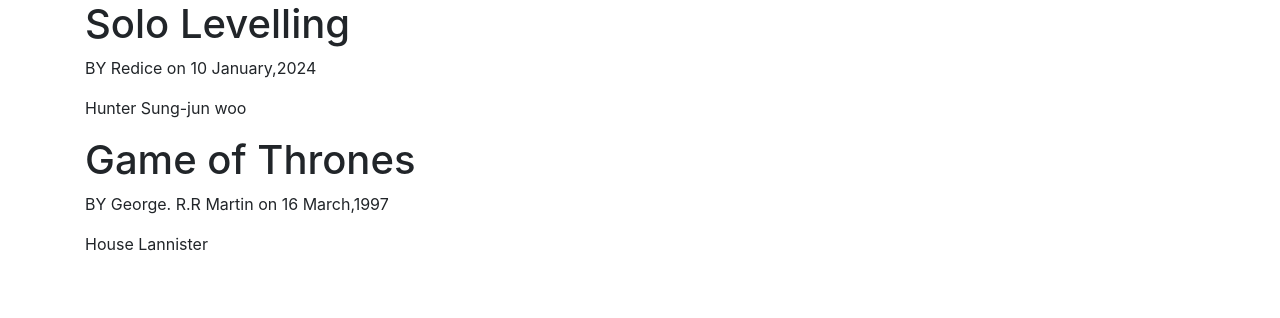
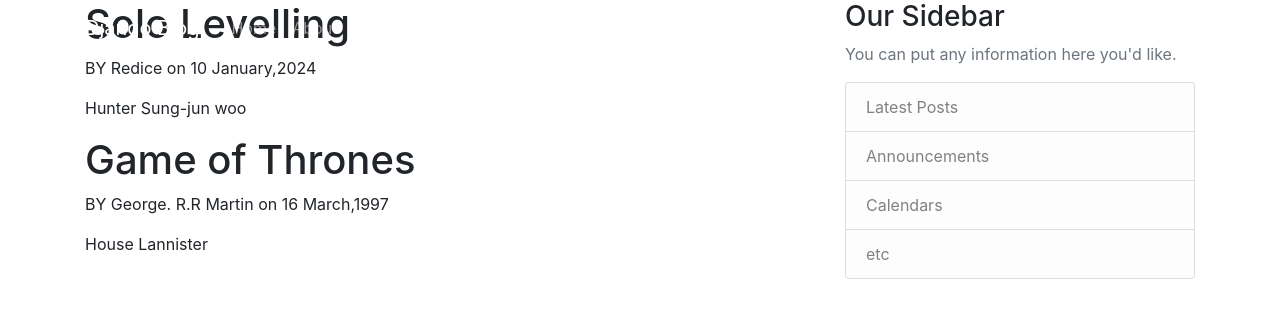
Before and after one commit to Muyi2905/Blog-App, a Django app: page / in a window 1280 px wide. Shown: the top 318 px of the page. Run offline with Django 5.2, Linux system fonts and the light colour scheme; some libraries are stand-ins or nearby versions.

Commit message:
styling added

```diff
--- a/blog/templates/blog/base.html
+++ b/blog/templates/blog/base.html
@@ -8,20 +8,60 @@
     <link rel="stylesheet" href="https://cdn.jsdelivr.net/npm/bootstrap@4.0.0/dist/css/bootstrap.min.css" integrity="sha384-Gn5384xqQ1aoWXA+058RXPxPg6fy4IWvTNh0E263XmFcJlSAwiGgFAW/dAiS6JXm" crossorigin="anonymous">
 
     <title>
-        {% if title %}Django Blog - {{ title }}
-        {% else %}Django Blog
+        {% if title %}
+            Django Blog - {{ title }}
+        {% else %}
+            Django Blog
         {% endif %}
     </title>
 </head>
-</head>
 <body>
 
-    <script src="https://code.jquery.com/jquery-3.2.1.slim.min.js" integrity="sha384-KJ3o2DKtIkvYIK3UENzmM7KCkRr/rE9/Qpg6aAZGJwFDMVNA/GpGFF93hXpG5KkN" crossorigin="anonymous"></script>
-    <script src="https://cdn.jsdelivr.net/npm/popper.js@1.12.9/dist/umd/popper.min.js" integrity="sha384-ApNbgh9B+Y1QKtv3Rn7W3mgPxhU9K/ScQsAP7hUibX39j7fakFPskvXusvfa0b4Q" crossorigin="anonymous"></script>
-    <script src="https://cdn.jsdelivr.net/npm/bootstrap@4.0.0/dist/js/bootstrap.min.js" integrity="sha384-JZR6Spejh4U02d8jOt6vLEHfe/JQGiRRSQQxSfFWpi1MquVdAyjUar5+76PVCmYl" crossorigin="anonymous"></script>
+<header class="site-header">
+  <nav class="navbar navbar-expand-md navbar-dark bg-steel fixed-top">
+    <div class="container">
+      <a class="navbar-brand mr-4" href="/">Django Blog</a>
+      <button class="navbar-toggler" type="button" data-toggle="collapse" data-target="#navbarToggle" aria-controls="navbarToggle" aria-expanded="false" aria-label="Toggle navigation">
+      <span class="navbar-toggler-icon"></span>
+      </button>
+      <div class="collapse navbar-collapse" id="navbarToggle">
+        <div class="navbar-nav mr-auto">
+          <a class="nav-item nav-link" href="/">Home</a>
+          <a class="nav-item nav-link" href="/about">About</a>
+        </div>
+        <!-- Navbar Right Side -->
+        <div class="navbar-nav">
+          <a class="nav-item nav-link" href="#">Login</a>
+          <a class="nav-item nav-link" href="#">Register</a>
+        </div>
+      </div>
+    </div>
+  </nav>
+</header>
 
-  <div class ="container">
-    {%block content%}{%endblock%}
+<script src="https://code.jquery.com/jquery-3.2.1.slim.min.js" integrity="sha384-KJ3o2DKtIkvYIK3UENzmM7KCkRr/rE9/Qpg6aAZGJwFDMVNA/GpGFF93hXpG5KkN" crossorigin="anonymous"></script>
+<script src="https://cdn.jsdelivr.net/npm/popper.js@1.12.9/dist/umd/popper.min.js" integrity="sha384-ApNbgh9B+Y1QKtv3Rn7W3mgPxhU9K/ScQsAP7hUibX39j7fakFPskvXusvfa0b4Q" crossorigin="anonymous"></script>
+<script src="https://cdn.jsdelivr.net/npm/bootstrap@4.0.0/dist/js/bootstrap.min.js" integrity="sha384-JZR6Spejh4U02d8jOt6vLEHfe/JQGiRRSQQxSfFWpi1MquVdAyjUar5+76PVCmYl" crossorigin="anonymous"></script>
+
+<main role="main" class="container">
+  <div class="row">
+    <div class="col-md-8">
+      {% block content %}{% endblock %}
+    </div>
+    <div class="col-md-4">
+      <div class="content-section">
+        <h3>Our Sidebar</h3>
+        <p class='text-muted'>You can put any information here you'd like.
+          <ul class="list-group">
+            <li class="list-group-item list-group-item-light">Latest Posts</li>
+            <li class="list-group-item list-group-item-light">Announcements</li>
+            <li class="list-group-item list-group-item-light">Calendars</li>
+            <li class="list-group-item list-group-item-light">etc</li>
+          </ul>
+        </p>
+      </div>
+    </div>
   </div>
+</main>
 </body>
 </html>
```
Also changed, not shown: blog/static/blog/main.css (added).
